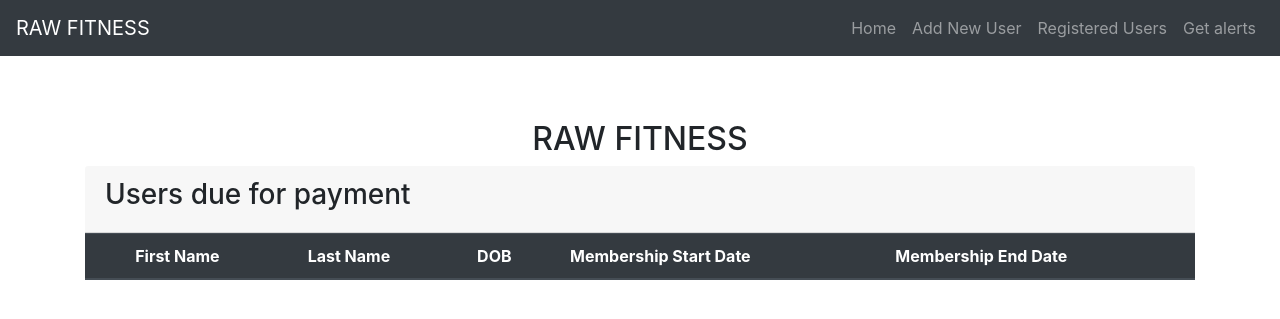
After one commit to ChaitanyaM18/raw, a Django app: page /get_alerts in a window 1280 px wide. The commit adds this page. Shown: the top 319 px of the page. Run offline with Django 3.2, Linux system fonts and the light colour scheme; data comes from the database, SQL or seed files in the repository; both versions use the stored data as it was after the commit; lists and menus that the app fills with data are empty; some libraries are stand-ins or nearby versions; some web fonts are replaced.

Commit message:
added-alerts

```diff
--- /dev/null
+++ b/assets/templates/alerts.html
@@ -0,0 +1,37 @@
+{% extends "base.html" %}
+{% load widget_tweaks %}
+{% block content %}
+
+<div class="container">
+  <div class="card-header">
+    <h3>Users due for payment</h3>
+  </div>
+  <div class="table-responsive">
+    <table class="table">
+      <thead  class="thead-dark">
+        <tr>
+          <th scope="row"></th>
+          <th scope="col">First Name</th>
+          <th scope="col">Last Name</th>
+          <th scope="col">DOB</th>
+          <th scope="col">Membership Start Date</th>
+          <th scope="col">Membership End Date</th>
+        </tr>
+      </thead>
+      <tbody>
+        {% for post in posts %}
+        <tr>
+          <th scope="row"></th>
+          <td>{{post.first_name}}</td>
+          <td>{{post.last_name}}</td>
+          <td>{{post.date_of_birth }}</td>
+          <td>{{post.membership_start_date}}</td>
+          <td>{{post.membership_end_date}}</td>
+        {% endfor %}
+        </tr>
+      </tbody>
+    </table>
+
+</div>
+</div>
+{% endblock %}
--- a/assets/templates/base.html
+++ b/assets/templates/base.html
@@ -31,6 +31,9 @@
           <li class="nav-item">
             <a class="nav-link" href="{% url 'list' %}">Registered Users</a>
           </li>
+          <li class="nav-item">
+            <a class="nav-link" href="{% url 'get_alerts' %}">Get alerts</a>
+          </li>
         </ul>
       </div>
     </nav>
--- a/fitness/models.py
+++ b/fitness/models.py
@@ -1,6 +1,7 @@
 from django.db import models
 import datetime
 from phone_field import PhoneField
+from django.utils import timezone
 
 class AddUsers(models.Model):
 	first_name = models.CharField(max_length=300)
@@ -13,8 +14,8 @@ class AddUsers(models.Model):
 	full_address = models.TextField(max_length=None)
 	phone_number = models.CharField(max_length=20)
 	alternate_phone = models.CharField(max_length=20)
-	membership_start_date = models.DateField()
-	membership_end_date = models.DateField()
+	membership_start_date = models.DateField(default=timezone.now)
+	membership_end_date = models.DateField(default=timezone.now)
 	blood_group =  models.CharField(max_length=20)
 	medical_history =  models.CharField(max_length=300)
 
--- a/fitness/urls.py
+++ b/fitness/urls.py
@@ -7,4 +7,5 @@ urlpatterns = [
     path('list/',views.UsersListView.as_view(),name='list'),
     path('update/<int:pk>',views.UsersUpdateView.as_view(),name='update'),
     path('delete/<int:pk>',views.UsersDeleteView.as_view(),name='delete'),
+    path('get_alerts',views.get_alerts,name='get_alerts'),
 ]
--- a/fitness/views.py
+++ b/fitness/views.py
@@ -5,6 +5,10 @@ from django.views.generic.list import ListView
 from django.views.generic.detail import DetailView
 from django.views.generic.edit import CreateView, UpdateView, DeleteView
 from django.urls import reverse_lazy
+from django.utils import timezone
+import datetime
+from django.shortcuts import render, redirect, get_object_or_404
+
 
 class HomeView(TemplateView):
 	template_name = "base.html"
@@ -44,3 +48,7 @@ class UsersDeleteView(DeleteView):
 
 	def get_success_url(self):
 		return reverse_lazy('list')
+
+def get_alerts(request):
+	posts = AddUsers.objects.filter(membership_end_date__lte= datetime.date.today()).order_by('membership_start_date')
+	return render(request,'alerts.html',{'posts':posts})
```
Also changed, not shown: assets/templates/users_list.html (+6 -3 lines), db.sqlite3, fitness/migrations/0001_initial.py, fitness/migrations/0002_auto_20200630_2129.py (deleted), 1 other file.
